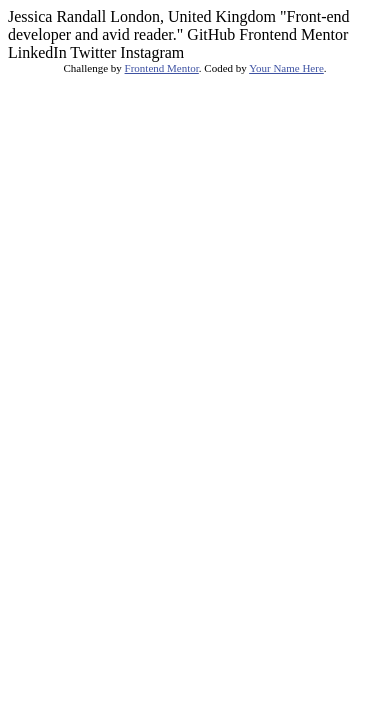
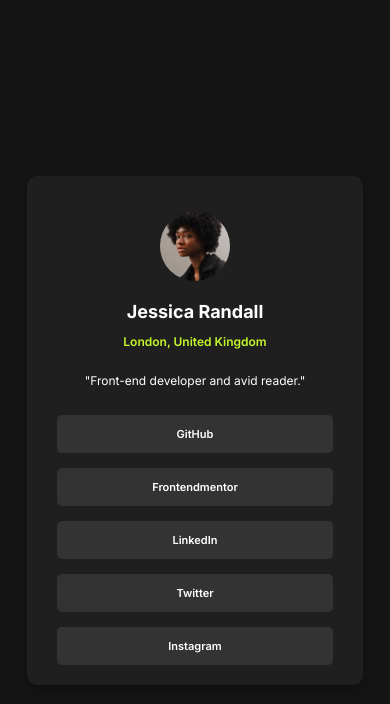
Before and after one commit to Diego03062003/Social-links-profile, a plain HTML site: page index.html in a window 390 px wide. Drawn offline with Linux system fonts and the light colour scheme.

Commit message:
Practica finalizada

```diff
--- /dev/null
+++ b/estilos.css
@@ -0,0 +1,123 @@
+@import url('https://fonts.googleapis.com/css2?family=Figtree:ital,wght@0,300..900;1,300..900&family=Inter:ital,opsz,wght@0,14..32,100..900;1,14..32,100..900&family=Outfit:wght@100..900&display=swap');
+*{
+    font-family: "Inter", sans-serif;
+}
+
+body{
+    background-color: hsl(0, 0%, 8%);
+    display: flex;
+    justify-content: center;
+    align-items: center;
+    height: 100vh;
+}
+
+.container{
+    display: flex;
+    justify-content: center;
+    align-items: center;
+    width: 350px;
+}
+
+.card{
+    display: flex;
+    flex-direction: column;
+    justify-content: center;
+    align-items: center;
+    background-color: hsl(0, 0%, 12%);
+    border-radius: 10px;
+    padding: 20px;
+    width: 100%;
+    box-shadow: 0 4px 8px rgba(0, 0, 0, 0.2);
+}
+
+.card img{
+    width: 100px;
+    height: 100px;
+    border-radius: 50%;
+    margin-top: 15px;
+}
+
+.card h1{
+    font-size: 23px;
+    font-weight: 700;
+    color: hsl(0, 0%, 100%);
+    margin-top: 20px;
+    margin-bottom: 0;
+}
+
+.card p:first-of-type{
+    color: hsl(75, 94%, 57%);
+    font-weight: 600;
+}
+.card p{
+    font-size: 12px;
+    color: hsl(0, 0%, 100%);
+}
+
+.social-links{
+    display: flex;
+    flex-direction: column;
+    justify-content: center;
+    align-items: center;
+    gap: 15px;
+    width: 100%;
+    margin-top: 15px;
+}
+
+.social-links a{
+    text-decoration: none;
+    color: hsl(0, 0%, 100%);
+    background: hsl(0, 0%, 20%);
+    font-size: 14px;
+    font-weight: 600;
+    width: 85%;
+    padding: 12px;
+    border-radius: 5px;
+    text-align: center;
+}
+
+.social-links a:hover{
+    background: hsl(75, 94%, 57%);
+    color: hsl(0, 0%, 12%);
+}
+/*
+.social-links a:active{
+    background: hsl(75, 94%, 57%);
+    color: hsl(0, 0%, 12%);
+} */
+
+@media (max-width: 768px) {
+    .card{
+        width: 100%;
+    }
+    .card img{
+        width: 80px;
+        height: 80px;
+    }
+    .card h1{
+        font-size: 20px;
+    }
+    .social-links a{
+        font-size: 12px;
+        padding: 8px;
+    }
+}
+@media (max-width: 480px) {
+    .container{
+        width: 90%;
+    }
+    .card{
+        width: 100%;
+    }
+    .card img{
+        width: 70px;
+        height: 70px;
+    }
+    .card h1{
+        font-size: 18px;
+    }
+    .social-links a{
+        font-size: 11px;
+        padding: 12px;
+    }
+}
--- a/index.html
+++ b/index.html
@@ -5,30 +5,32 @@
   <meta name="viewport" content="width=device-width, initial-scale=1.0"> <!-- displays site properly based on user's device -->
 
   <link rel="icon" type="image/png" sizes="32x32" href="./assets/images/favicon-32x32.png">
+  <link rel="stylesheet" href="estilos.css">
 
   <title>Frontend Mentor | Social links profile</title>
 
-  <!-- Feel free to remove these styles or customise in your own stylesheet 👍 -->
-  <style>
-    .attribution { font-size: 11px; text-align: center; }
-    .attribution a { color: hsl(228, 45%, 44%); }
-  </style>
 </head>
 <body>
 
-  Jessica Randall
-  London, United Kingdom
-  "Front-end developer and avid reader."
+  <div class="container">
+    <div class="card">
+      <img src="./assets/images/avatar-jessica.jpeg" alt="Jeremy Robson" class="profile-image">
+      <h1>Jessica Randall</h1>
+      <p>London, United Kingdom</p>
+      <p>"Front-end developer and avid reader."</p>
+      <div class="social-links">
+        <a href="#" class="link">GitHub</a>
+        <a href="#" class="link">Frontendmentor</a>
+        <a href="#" class="link">LinkedIn</a>
+        <a href="#" class="link">Twitter</a>
+        <a href="#" class="link">Instagram</a>
+      </div>
+    </div>
+  </div>
 
-  GitHub
-  Frontend Mentor
-  LinkedIn
-  Twitter
-  Instagram
-
-  <div class="attribution">
+  <!-- <div class="attribution">
     Challenge by <a href="https://www.frontendmentor.io?ref=challenge" target="_blank">Frontend Mentor</a>.
     Coded by <a href="#">Your Name Here</a>.
-  </div>
+  </div> -->
 </body>
 </html>
```
